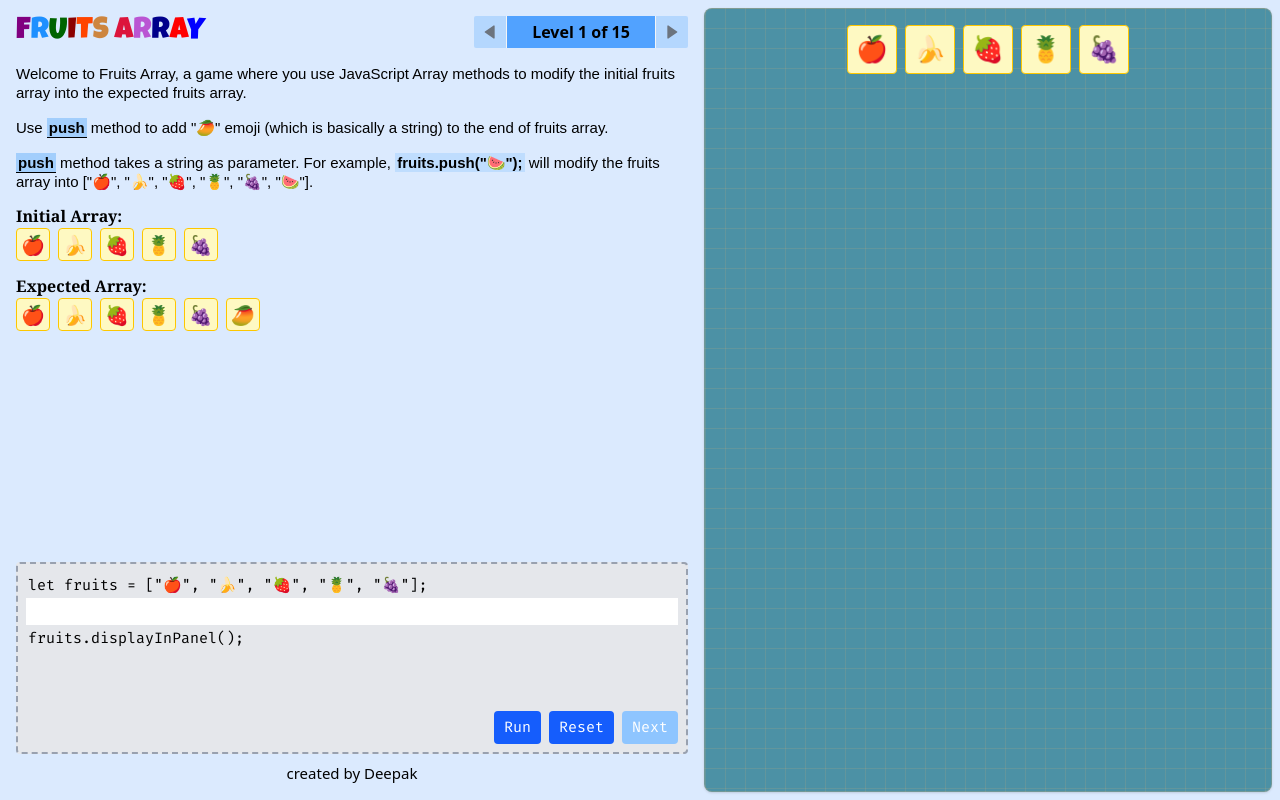
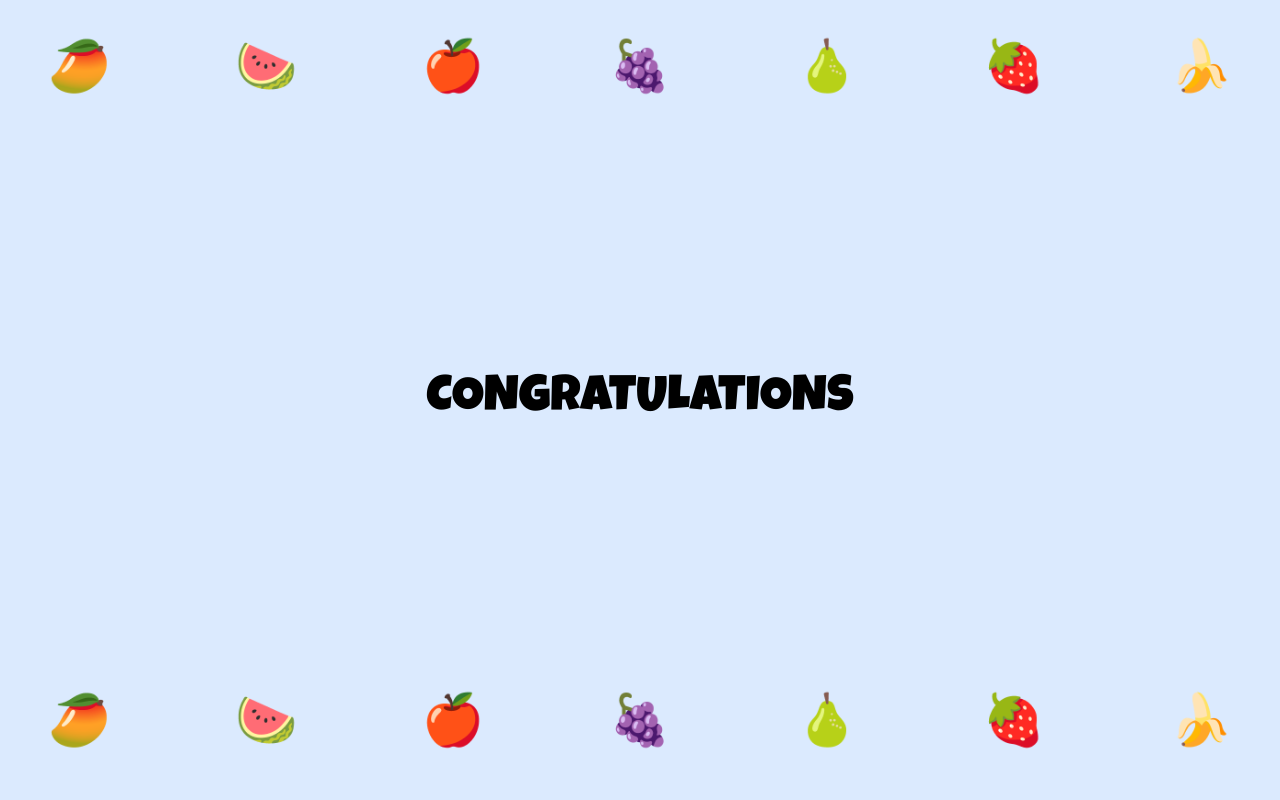
Before and after one commit to deepak-kr-patra/fruityArrays, a React (Vite) app: page / in a window 1280 px wide. Built offline with nearby package versions, Linux system fonts and the light colour scheme.

Commit message:
created Congratulations.jsx component

```diff
--- a/src/App.css
+++ b/src/App.css
@@ -2,10 +2,8 @@
 .header {
   font-family: "Luckiest Guy", cursive;
   font-weight: 500;
-  font-size: 30px;
-  line-height: 30px;
   font-size: clamp(20px, 2.5vw, 30px);
-  line-height: clamp(20px, 2, 5vw, 30px);
+  line-height: clamp(20px, 2.5vw, 30px);
 }
 
 .header>span:nth-child(1) {
@@ -259,3 +257,19 @@
     opacity: 1;
   }
 }
+
+/* Congratulations page CSS */
+#congratulationsPage {
+  display: flex;
+  flex-direction: column;
+  justify-content: space-between;
+  align-items: center;
+  font-family: "Luckiest Guy", cursive;
+  font-weight: 500;
+  font-size: clamp(20px, 5vw, 50px);
+  line-height: clamp(20px, 5vw, 50px);
+}
+
+.fruitsLine {
+
+}
--- a/src/App.jsx
+++ b/src/App.jsx
@@ -4,6 +4,7 @@ import FruitVisualizer from './components/FruitVisualizer';
 import LevelIndicator from './components/LevelIndicator';
 import { Toaster } from 'react-hot-toast';
 import useGlobalStates from './zustand/useGlobalStates';
+import Congratulations from './components/Congratulations';
 
 
 function App() {
@@ -16,8 +17,9 @@ function App() {
   return (
     <>
       {screenWidth >= 768 &&
-      <div className="flex max-md:flex-col max-md:justify-between h-screen bg-blue-100">
-        <div className="w-[55%] h-full flex flex-col p-4 max-md:w-full">
+        <Congratulations /> ||
+        <div className="flex h-screen bg-blue-100">
+          <div className="w-[55%] h-full flex flex-col p-4">
             <div className='flex justify-between items-center'>
               <h2 className='header'>
                 {"FRUITS ARRAY".split('').map((ch, idx) => <span key={idx}>{ch}</span>)}
@@ -27,7 +29,7 @@ function App() {
             <CodeEditor />
           </div>
 
-        <div className="w-[45%] p-2 pl-0 max-md:w-full max-md:h-max">
+          <div className="w-[45%] h-full p-2 pl-0">
             <FruitVisualizer />
           </div>
           <Toaster toastOptions={{ position: "bottom-right", duration: 4000 }} />
@@ -44,14 +46,14 @@ function App() {
             </div>
           </div>
 
-        <div className="p-2 w-full max-md:h-max">
+          <div className="p-2 h-max">
             <FruitVisualizer />
           </div>
 
           <div className="p-2 pt-0 w-full flex-1">
             <CodeEditor />
           </div>
-        <Toaster toastOptions={{ position: "bottom-right", duration: 4000 }} />
+          <Toaster toastOptions={{ position: "bottom-center", duration: 4000 }} />
         </div>}
     </>
   )
--- /dev/null
+++ b/src/components/Congratulations.jsx
@@ -0,0 +1,27 @@
+const Congratulations = () => {
+    return (
+        <section id="congratulationsPage" className="w-screen h-dvh p-12 bg-blue-100">
+            <div className="w-full flex justify-between">
+                <p>🥭</p>
+                <p>🍉</p>
+                <p>🍎</p>
+                <p>🍇</p>
+                <p>🍐</p>
+                <p>🍓</p>
+                <p>🍌</p>
+            </div>
+            <p>CONGRATULATIONS</p>
+            <div className="w-full flex justify-between">
+                <p>🥭</p>
+                <p>🍉</p>
+                <p>🍎</p>
+                <p>🍇</p>
+                <p>🍐</p>
+                <p>🍓</p>
+                <p>🍌</p>
+            </div>
+        </section>
+    )
+}
+
+export default Congratulations
--- a/src/components/FruitVisualizer.jsx
+++ b/src/components/FruitVisualizer.jsx
@@ -72,7 +72,7 @@ const FruitVisualizer = () => {
     }, [fruits]);
 
     return (
-        <div className="fruitsSection w-full flex flex-wrap justify-center gap-2 bg-white p-4 max-md:p-3 rounded shadow h-full">
+        <div className="fruitsSection w-full h-full flex flex-wrap justify-center gap-2 bg-white p-4 max-md:p-3 rounded shadow">
             {isReady && fruits.map((fruit, idx) => {
                 return <div
                     key={`${level}-${idx}`}
```
Lines whose indentation alone changed are shown as unchanged.
